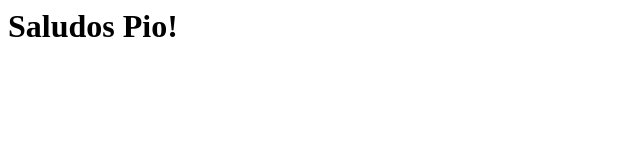
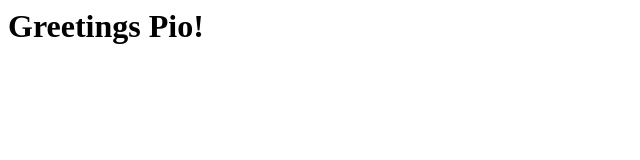
Before and after one commit to jdnieto/testing, a plain HTML site: page index.html in a window 1280 px wide. Shown: the whole page, without its empty margins (0-640 px from the left). Drawn offline with Linux system fonts and the light colour scheme.

Commit message:
updated index

```diff
--- a/index.html
+++ b/index.html
@@ -1 +1 @@
-<html><body><h1>Saludos Pio!</h1></body></html>
+<html><body><h1>Greetings Pio!</h1></body></html>
```
